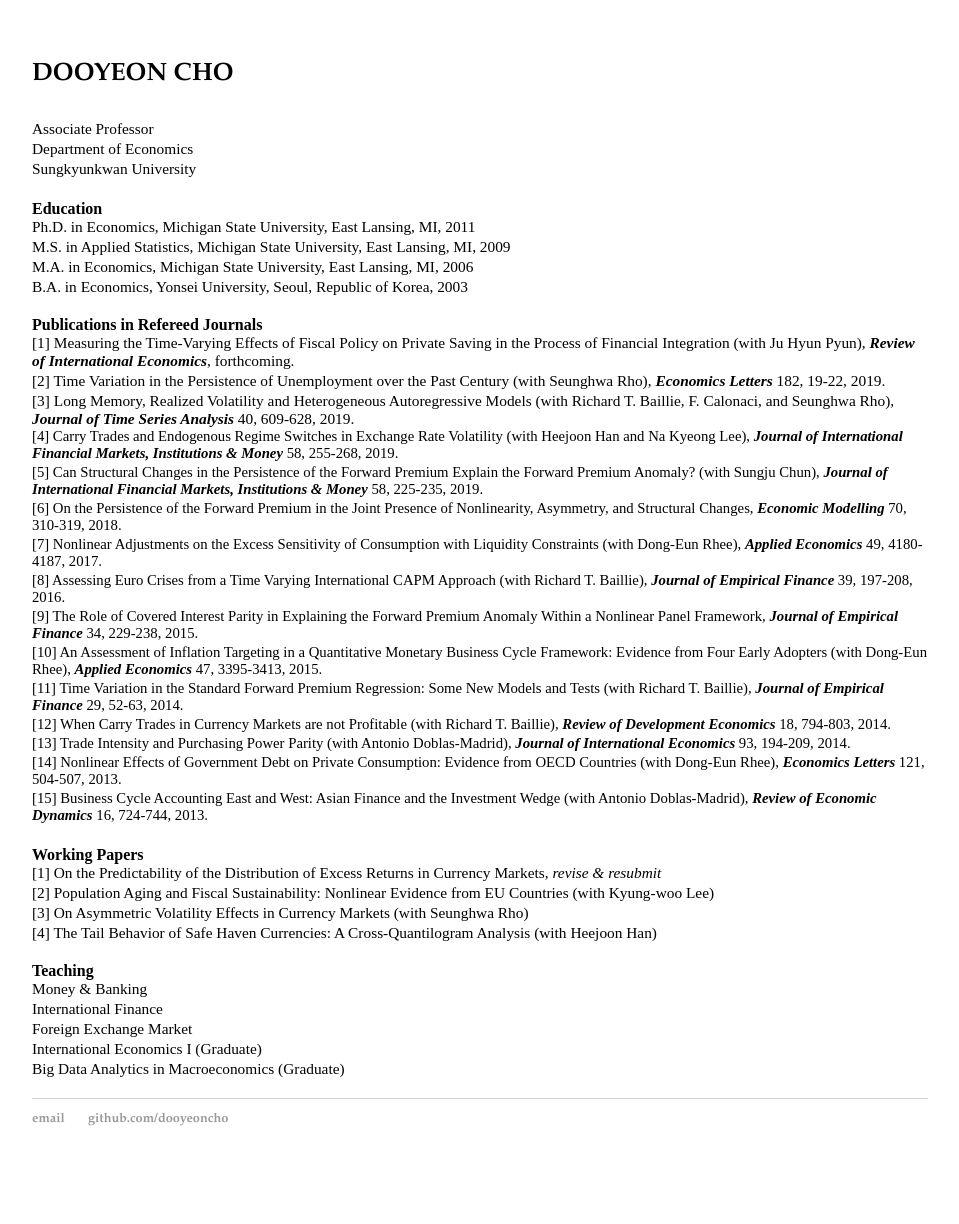
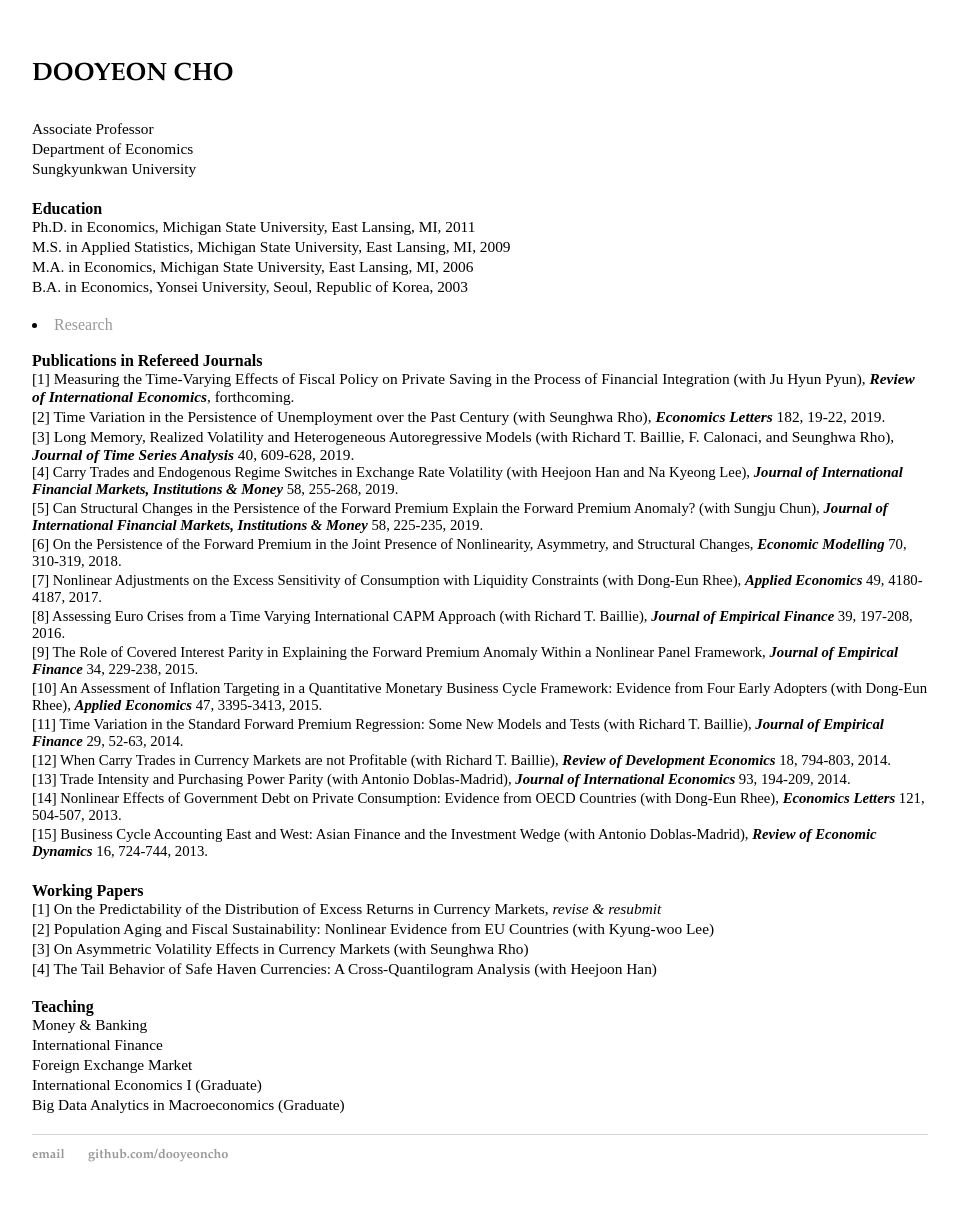
Before and after one commit to dooyeoncho/dooyeoncho.github.io, a Jekyll site: the page built from index.html, in a window 1280 px wide. Shown: the whole page, without its empty margins (160-1119 px from the left). Built offline with Jekyll 4.4.1, drawn with Linux system fonts in a browser that asks for light colours; before the commit the page ends 1188 px from its top, so only the background shows below that.

Commit message:
Update index.html

```diff
--- a/index.html
+++ b/index.html
@@ -18,6 +18,9 @@
 		<div>B.A. in Economics, Yonsei University, Seoul, Republic of Korea, 2003</div>
 		</div>&nbsp;
 </div>
+
+<li><a href="/pages/research.html" target="_blank"> Research</a></li>&nbsp;
+
 <div><b>Publications in Refereed Journals</b>
 		<div>[1] Measuring the Time-Varying Effects of Fiscal Policy on Private Saving in the Process of Financial Integration (with Ju Hyun Pyun), <em property="italic"><b>Review of International Economics</b></em>, forthcoming. </div>
 		<div>[2] Time Variation in the Persistence of Unemployment over the Past Century (with Seunghwa Rho), <em property="italic"><b>Economics Letters</b></em> 182, 19-22, 2019. </div>
```
